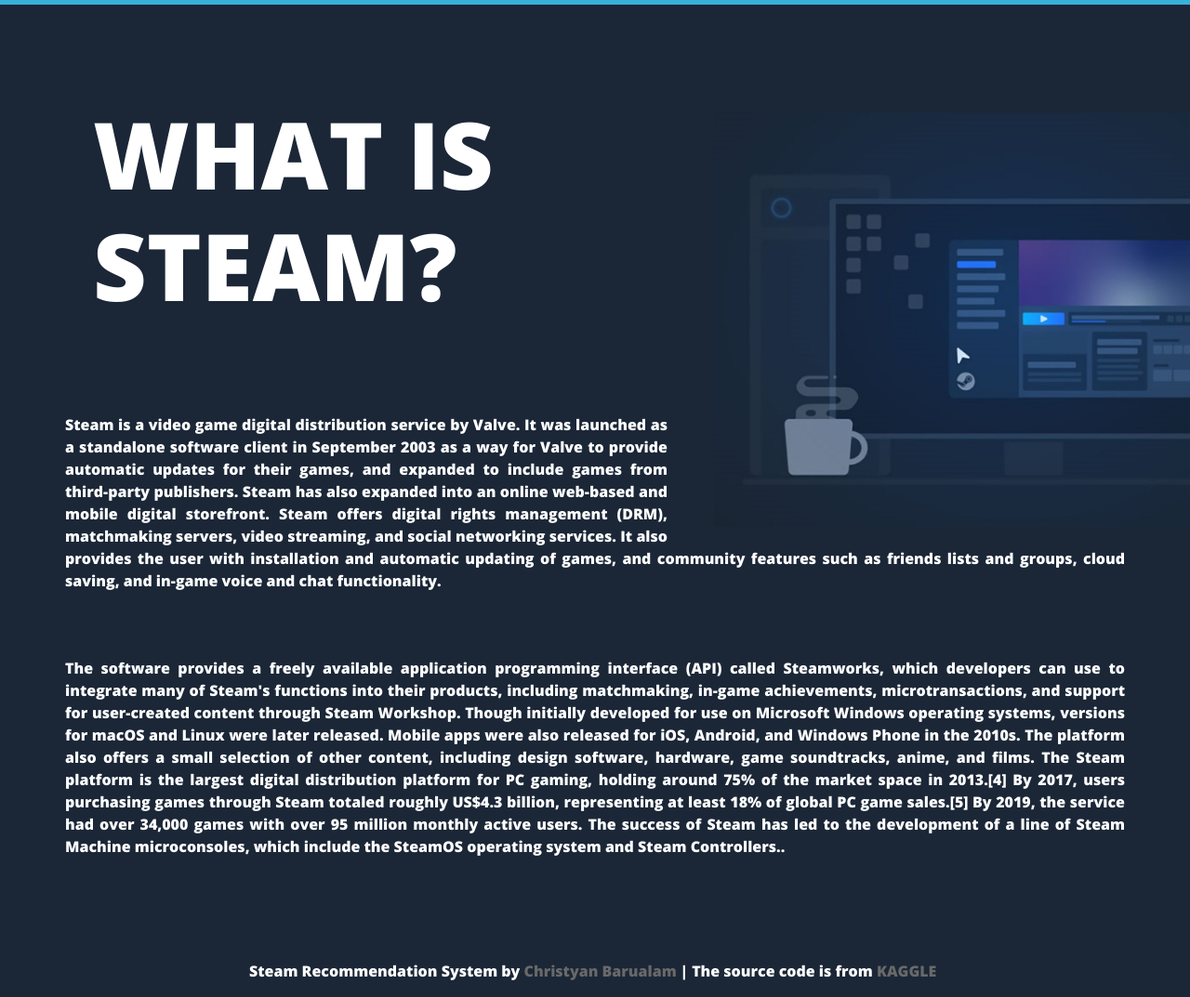
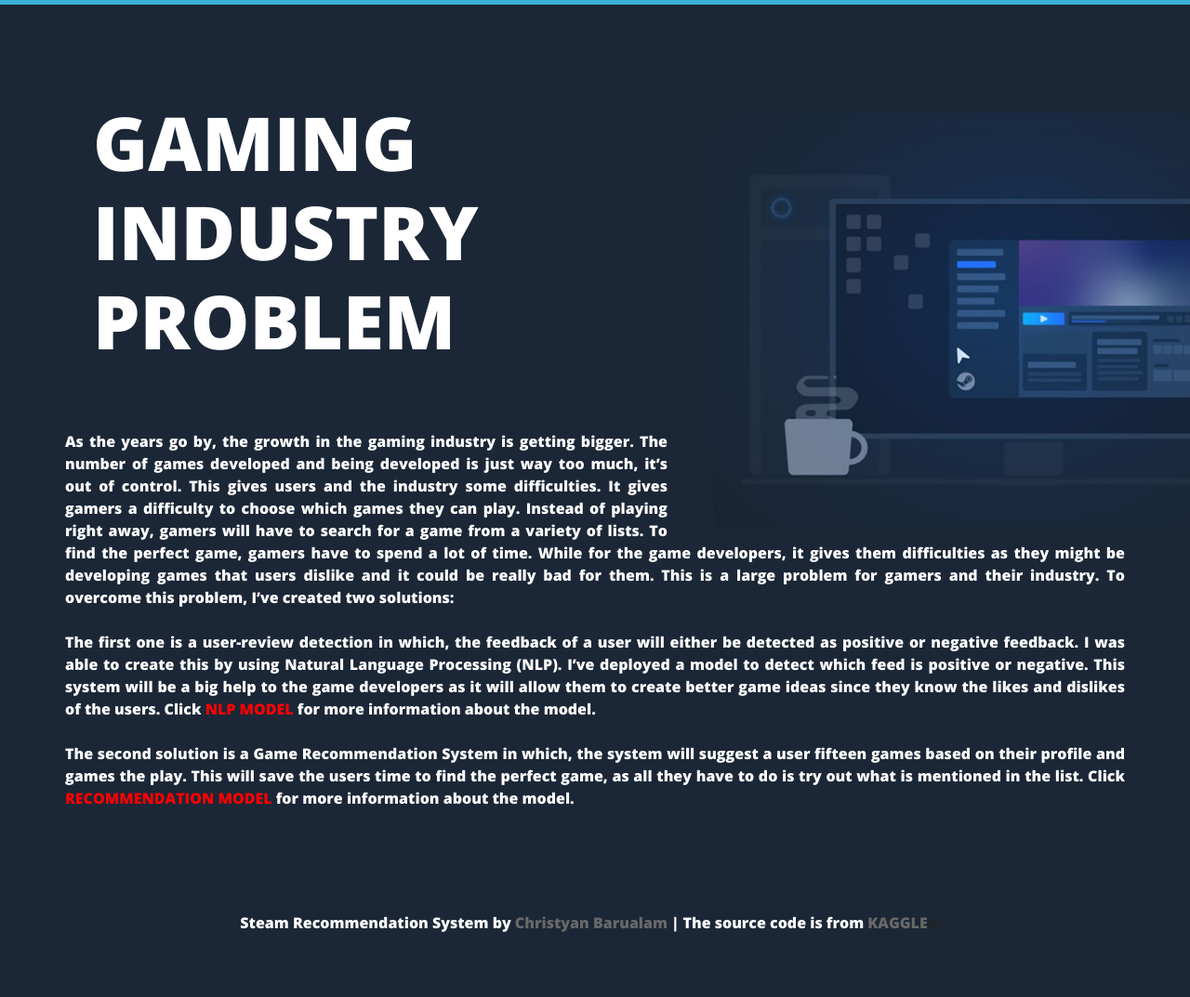
Before and after one commit to Barualam/Final-Project-JCDSBDG02, a Python web app: template flask/templates/about2.html in a window 1280 px wide. Shown: the part 91-1164 px from the top of the page at 93% size. After the commit the page ends 1094 px from the top, so only its background shows below. Run offline with Jinja, Linux system fonts and the light colour scheme; the template is opened without the code that fills it, so the values that code supplies are empty; some libraries are stand-ins or nearby versions.

Commit message:
update-notebook

```diff
--- a/flask/main.py
+++ b/flask/main.py
@@ -18,6 +18,10 @@
 @app.route('/about2')
 def about2():
     return render_template('about2.html')
+
+@app.route('/about_recom')
+def about_recom():
+    return render_template('about_recom.html')
 
 @app.route('/list_game')
 def table_data():
--- a/flask/templates/about2.html
+++ b/flask/templates/about2.html
@@ -4,22 +4,26 @@
 
   <body style="background-color: #1b2737;">
     <img src="/static/about.jpg" style="float: right; width: 40%; height: 40%; margin-top: 100px;margin-left: 50px;">
-    <h1 style="color: white; font-size: 100px; margin: 100px;">WHAT IS STEAM?</h1>
-    <p style="color: white; margin: 70px; text-align:  justify;">Steam is a video game digital distribution service by Valve. It was launched as a standalone software client in September 2003 as a way
-      for Valve to provide automatic updates for their games, and expanded to include games from third-party publishers. Steam has also expanded
-      into an online web-based and mobile digital storefront. Steam offers digital rights management (DRM), matchmaking servers, video streaming,
-      and social networking services. It also provides the user with installation and automatic updating of games, and community features such as
-      friends lists and groups, cloud saving, and in-game voice and chat functionality.</p>
+    <h1 style="color: white; font-size: 80px; margin: 100px; margin-bottom: 50px;">GAMING INDUSTRY PROBLEM</h1>
+    <p style="color: white; margin: 70px; text-align:  justify;">As the years go by, the growth in the gaming industry is getting bigger.
+      The number of games developed and being developed is just way too much, it’s out of control. This gives users and the industry some difficulties.
+      It gives gamers a difficulty to choose which games they can play.
+      Instead of playing right away, gamers will have to search for a game from a variety of lists.
+      To find the perfect game, gamers have to spend a lot of time.
+      While for the game developers, it gives them difficulties as they might be developing games that users dislike and it could be really bad for them.
+      This is a large problem for gamers and their industry.
+      To overcome this problem, I’ve created two solutions:
+      <br><br>
+      The first one is a user-review detection in which, the feedback of a user will either be detected as positive or negative feedback.
+      I was able to create this by using Natural Language Processing (NLP). I’ve deployed a model to detect which feed is positive or negative.
+      This system will be a big help to the game developers as it will allow them to create better game ideas since they know the likes and dislikes of the users.
+      Click <a href="/about_recom" style="color:red">NLP MODEL</a> for more information about the model.
+      <br><br>
+      The second solution is a Game Recommendation System in which, the system will suggest a user fifteen games based on their profile and games the play.
+      This will save the users time to find the perfect game, as all they have to do is try out what is mentioned in the list.
+      Click <a href="/about_recom" style="color:red">RECOMMENDATION MODEL</a> for more information about the model.
+    </p>
 
-    <p style="color: white; margin: 70px; text-align:justify;">The software provides a freely available application programming interface (API) called
-      Steamworks, which developers can use to integrate many of Steam's functions into their products, including matchmaking, in-game achievements,
-      microtransactions, and support for user-created content through Steam Workshop. Though initially developed for use on Microsoft Windows operating
-      systems, versions for macOS and Linux were later released. Mobile apps were also released for iOS, Android, and Windows Phone in the 2010s.
-      The platform also offers a small selection of other content, including design software, hardware, game soundtracks, anime, and films.
-      The Steam platform is the largest digital distribution platform for PC gaming, holding around 75% of the market space in 2013.[4] By 2017,
-      users purchasing games through Steam totaled roughly US$4.3 billion, representing at least 18% of global PC game sales.[5] By 2019,
-      the service had over 34,000 games with over 95 million monthly active users. The success of Steam has led to the development of a line of
-      Steam Machine microconsoles, which include the SteamOS operating system and Steam Controllers..</p>
 
 </body>
 
--- a/flask/templates/includes/footer.html
+++ b/flask/templates/includes/footer.html
@@ -2,8 +2,8 @@
     <div class="content has-text-centered">
       <p>
         <br>
-        <center><strong style="color: white;">Steam Recommendation System by </strong>  <b href="https://www.facebook.com/christyan.pawiro" style="color:dimgray">Christyan Barualam</b> <b style="color: white;">| The source code is from</b>
-        <strong href="https://www.kaggle.com/" style="color:dimgray;">KAGGLE</strong>.</center>
+        <center><strong style="color: white;">Steam Recommendation System by </strong>  <a href="https://www.facebook.com/christyan.pawiro" style="color:dimgray">Christyan Barualam</a> <b style="color: white;">| The source code is from</b>
+        <strong><a href="https://www.kaggle.com/" style="color:dimgray;">KAGGLE</a>a></strong>.</center>
       </p>
     </div>
   </footer>
```
Also changed, not shown: flask/templates/about_recom.html (added, +41 -0 lines), flask/templates/output_recom.html (+12 -11 lines).
